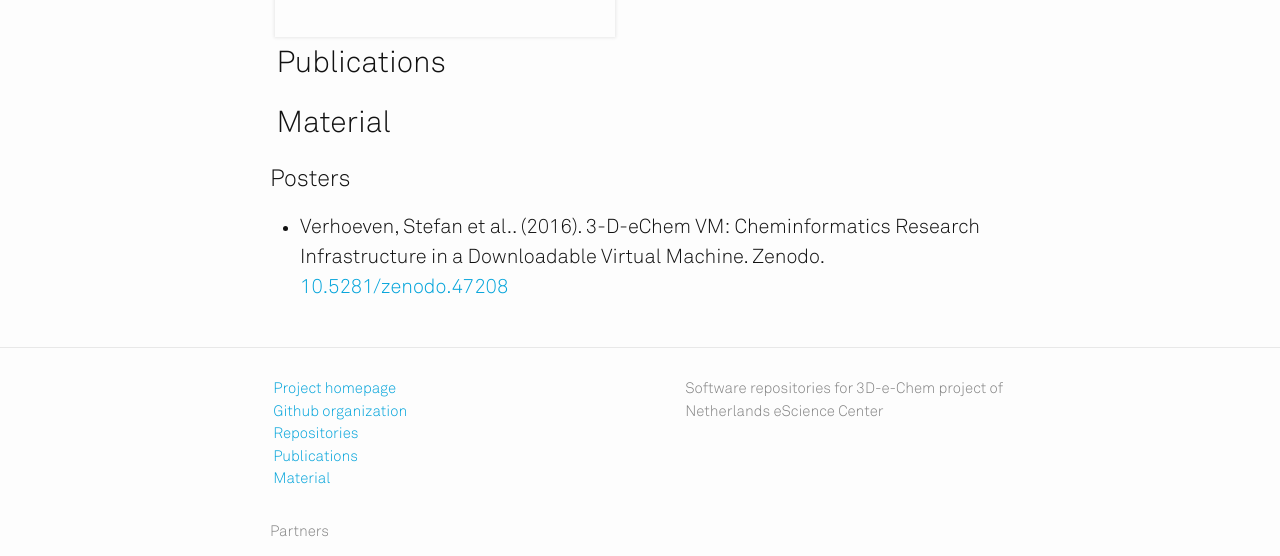
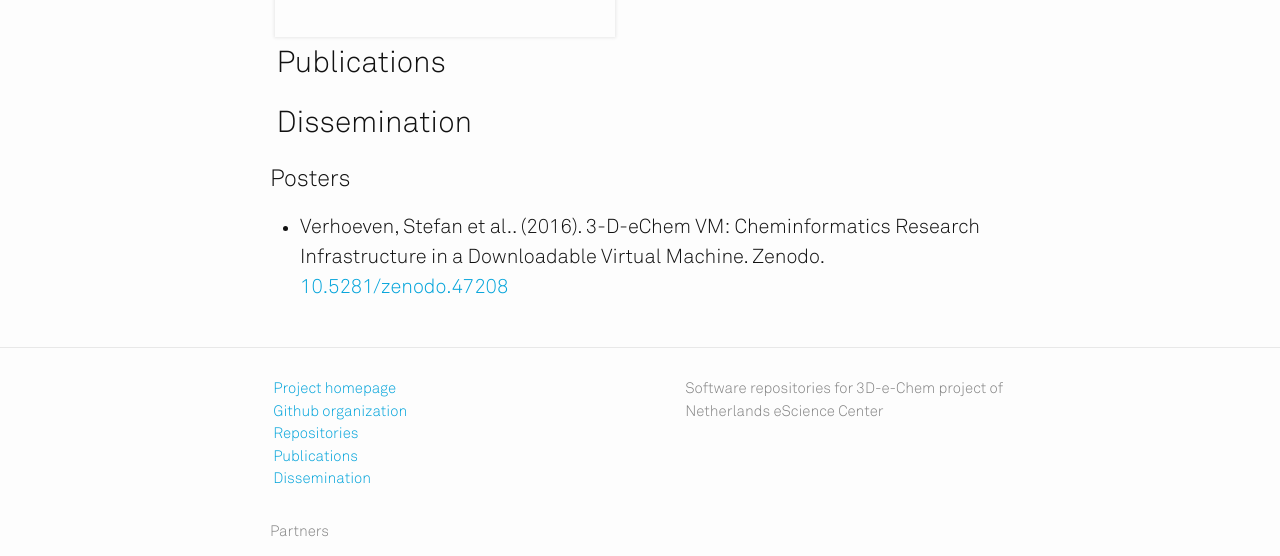
Before and after one commit to 3D-e-Chem/3D-e-Chem.github.io, a Jekyll site: the page built from index.html, in a window 1280 px wide. Shown: the part 1492-2048 px from the top of the page. Built offline with Jekyll 4.4.1, drawn with Linux system fonts in a browser that asks for light colours; a style sheet for code colours, icons or effects is not loaded; grey boxes are pictures that could not be loaded.

Commit message:
Renamed `Material` chapter to `Dissemination`.

```diff
--- a/_includes/footer.html
+++ b/_includes/footer.html
@@ -13,7 +13,7 @@
           {% endif %}
           <li><a href="{{ '#repositories' | prepend: site.baseurl }}" title="Repositories"><span class="octicon octicon-repo"></span>&nbsp;Repositories</a></li>
           <li><a href="{{ '#publications' | prepend: site.baseurl }}" title="Publications"><span class="octicon octicon-book"></span>&nbsp;Publications</a></li>
-          <li><a href="{{ '#material' | prepend: site.baseurl }}" title="Material"><span class="octicon octicon-briefcase"></span>&nbsp;Material</a></li>
+          <li><a href="{{ '#dissemination' | prepend: site.baseurl }}" title="Dissemination"><span class="octicon octicon-briefcase"></span>&nbsp;Dissemination</a></li>
           <li><a href="mailto:{{ site.email }}">{{ site.email }}</a></li>
         </ul>
       </div>
--- a/_includes/header.html
+++ b/_includes/header.html
@@ -28,7 +28,7 @@
         {% endif %}
         <a class="page-link" href="{{ '#repositories' | prepend: site.baseurl }}" title="Repositories"><span class="mega-octicon octicon-repo"></span></a>
         <a class="page-link" href="{{ '#publications' | prepend: site.baseurl }}" title="Publications"><span class="mega-octicon octicon-book"></span></a>
-        <a class="page-link" href="{{ '#material' | prepend: site.baseurl }}" title="Material"><span class="mega-octicon octicon-briefcase"></span></a>
+        <a class="page-link" href="{{ '#dissemination' | prepend: site.baseurl }}" title="Dissemination"><span class="mega-octicon octicon-briefcase"></span></a>
       </div>
     </nav>
 
--- a/index.html
+++ b/index.html
@@ -24,7 +24,7 @@ layout: default
 
 {% include publications.html %}
 
-<h2><a name="material"></a><span class="mega-octicon octicon-briefcase"></span>&nbsp;Material</h2>
+<h2><a name="dissemination"></a><span class="mega-octicon octicon-briefcase"></span>&nbsp;Dissemination</h2>
 
 <h3>Posters</h3>
 <ul>
```
